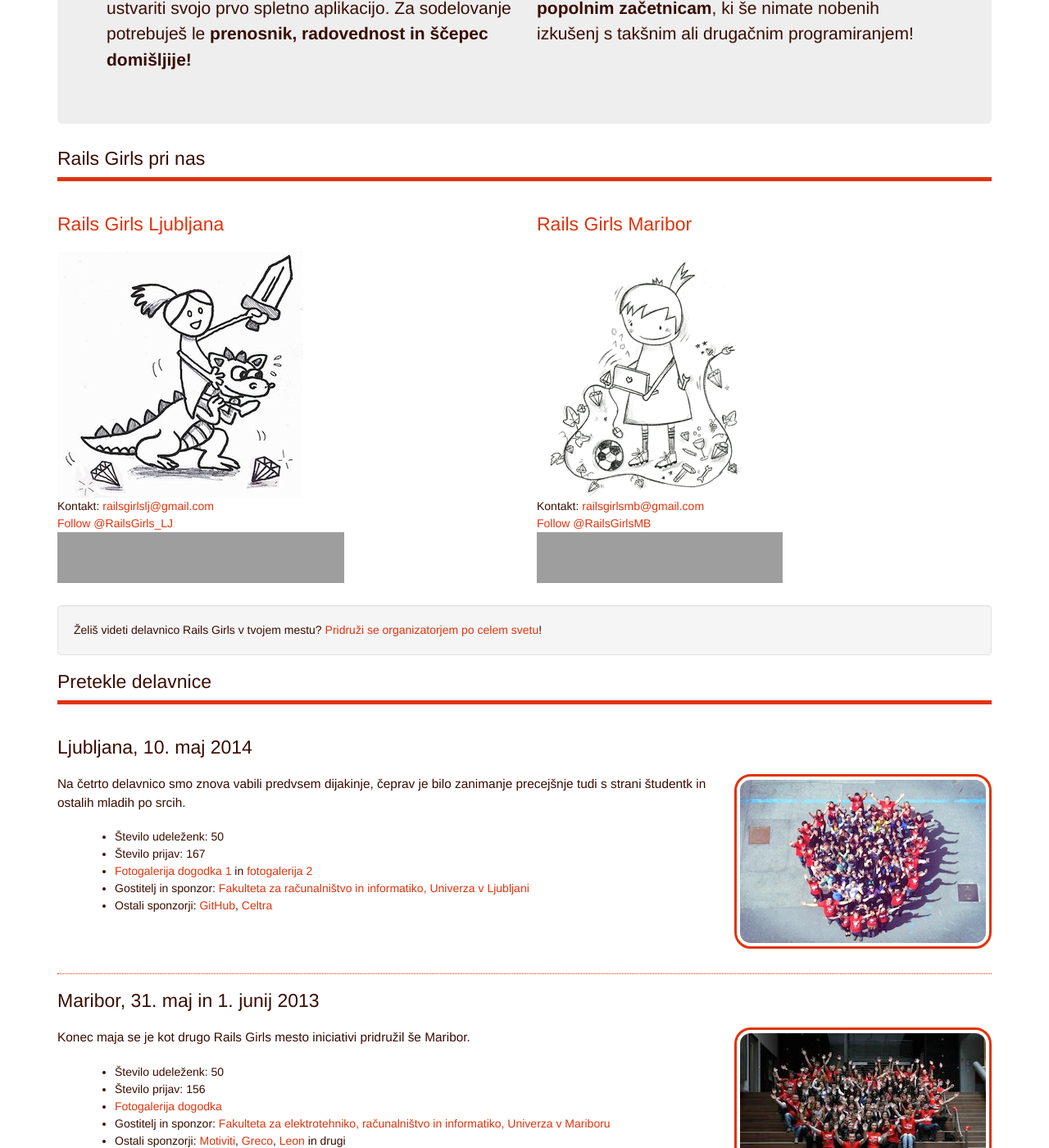
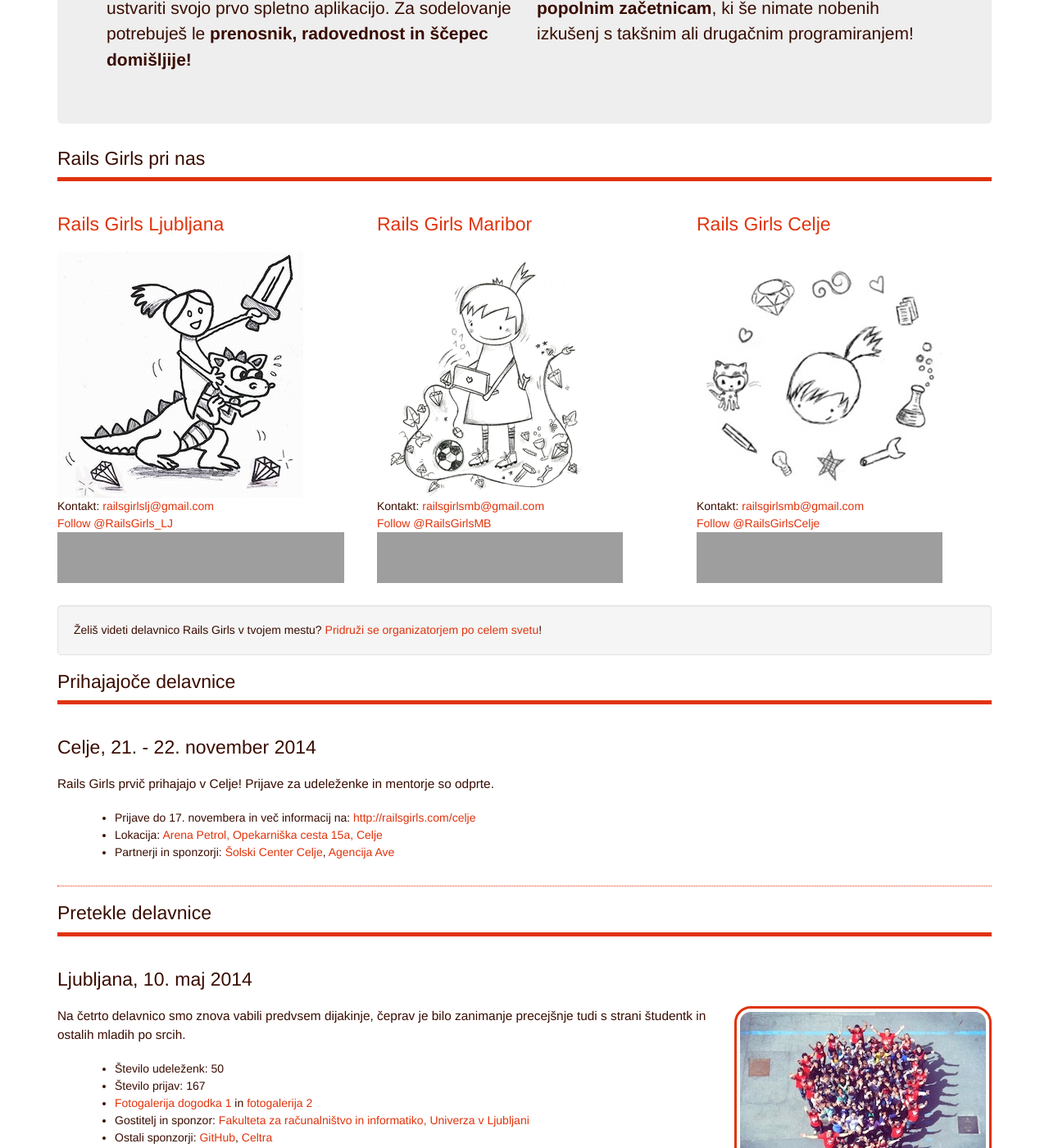
Before and after one commit to railsgirls-si/railsgirls-si.github.io, a Jekyll site: the page built from index.html, in a window 1280 px wide and 1400 px high, scrolled down 394 px. Shown: the whole window at 82% size. Built offline with Jekyll 4.4.1, drawn with Linux system fonts in a browser that asks for light colours; Markdown is read by kramdown in place of the engine named in the settings; comment, search, counter and statistics services are not loaded; grey boxes are pictures that could not be loaded.

Commit message:
added rails girls celje

```diff
--- a/index.html
+++ b/index.html
@@ -18,7 +18,7 @@ title: Programerske delavnice za punce
 <h2 class="red-border">Rails Girls pri nas</h2>
 
 <div class="row">
-	<div class="workshop-chapter col-sm-6">
+	<div class="workshop-chapter col-md-4">
 		<h2><a href="http://railsgirls.com/ljubljana">Rails Girls Ljubljana</a></h2>
 		<a href="http://railsgirls.com/ljubljana"><img src="/images/rg-ljubljana.png" alt="Rails Girls Ljubljana" /></a>
 		<div>Kontakt: <a href="mailto:railsgirlslj@gmail.com">railsgirlslj@gmail.com</a></div>
@@ -26,20 +26,38 @@ title: Programerske delavnice za punce
 		<div><iframe src="//www.facebook.com/plugins/likebox.php?href=http%3A%2F%2Fwww.facebook.com%2FRailsGirlsLJubljana&amp;width=350&amp;height=62&amp;colorscheme=light&amp;show_faces=false&amp;border_color&amp;stream=false&amp;header=true&amp;appId=175062742522466" scrolling="no" frameborder="0" style="border:none; overflow:hidden; width:350px; height:62px;" allowTransparency="true"></iframe></div>
 	</div>
 
-	<div class="workshop-chapter col-sm-6">
+	<div class="workshop-chapter col-md-4">
 		<h2><a href="http://railsgirls.com/maribor">Rails Girls Maribor</a></h2>
 		<a href="http://railsgirls.com/maribor"><img src="/images/rg-maribor.png" alt="Rails Girls Maribor" /></a>
 		<div>Kontakt: <a href="mailto:railsgirlslj@gmail.com">railsgirlsmb@gmail.com</a></div>
 	 	<div><a href="https://twitter.com/RailsGirlsMB" class="twitter-follow-button" data-show-count="false" data-size="large">Follow @RailsGirlsMB</a></div>
 		<div><iframe src="//www.facebook.com/plugins/likebox.php?href=https%3A%2F%2Fwww.facebook.com%2FRailsGirlsMaribor&amp;width&amp;height=62&amp;colorscheme=light&amp;show_faces=false&amp;header=false&amp;stream=false&amp;show_border=false&amp;appId=479624635422684" scrolling="no" frameborder="0" style="border:none; overflow:hidden; height:62px;" allowTransparency="true"></iframe></div>
 	</div>
+	<div class="workshop-chapter col-md-4">
+		<h2><a href="http://railsgirls.com/celje">Rails Girls Celje</a></h2>
+		<a href="http://railsgirls.com/celje"><img src="/images/rg-celje.png" alt="Rails Girls Celje" /></a>
+		<div>Kontakt: <a href="mailto:railsgirlscelje@gmail.com">railsgirlsmb@gmail.com</a></div>
+	 	<div><a href="https://twitter.com/RailsGirlsCelje" class="twitter-follow-button" data-show-count="false" data-size="large">Follow @RailsGirlsCelje</a></div>
+		<div><iframe src="//www.facebook.com/plugins/likebox.php?href=https%3A%2F%2Fwww.facebook.com%2Fpages%2FRails-Girls-Celje%2F613552165429658&amp;width&amp;height=62&amp;colorscheme=light&amp;show_faces=false&amp;header=false&amp;stream=false&amp;show_border=false&amp;appId=1415375708710844" scrolling="no" frameborder="0" style="border:none; overflow:hidden; height:62px;" allowTransparency="true"></iframe></div>
+	</div>
 </div>
 <br />
 <div class="well">Želiš videti delavnico Rails Girls v tvojem mestu? <a href="http://guides.railsgirls.com/guide/">Pridruži se organizatorjem po celem svetu</a>!</div>
 
 
-<!--<h2 class="red-border">Prihajajoče delavnice</h2>-->
+<h2 class="red-border">Prihajajoče delavnice</h2>
 
+<div class="workshop clearfix">
+	<h2>Celje, 21. - 22. november 2014</h2>
+	<p>Rails Girls prvič prihajajo v Celje! Prijave za udeleženke in mentorje so odprte.</p>
+	<div class="workshop-info">
+		<ul>
+			<li>Prijave do 17. novembera in več informacij na: <a href="http://railsgirls.com/celje">http://railsgirls.com/celje</a></li>
+			<li>Lokacija: <a href="https://www.google.si/maps/place/Opekarniška+cesta+15a,+3000+Celje">Arena Petrol, Opekarniška cesta 15a, Celje</a></li>
+			<li>Partnerji in sponzorji: <a href="http://www.sc-celje.si/Strani/default.aspx">Šolski Center Celje</a>, <a href="http://agencija-ave.si/">Agencija Ave</a></li>
+		<ul>
+	</div>
+</div>
 
 
 <h2 class="red-border">Pretekle delavnice</h2>
```
Also changed, not shown: images/rg-celje.png (added).
